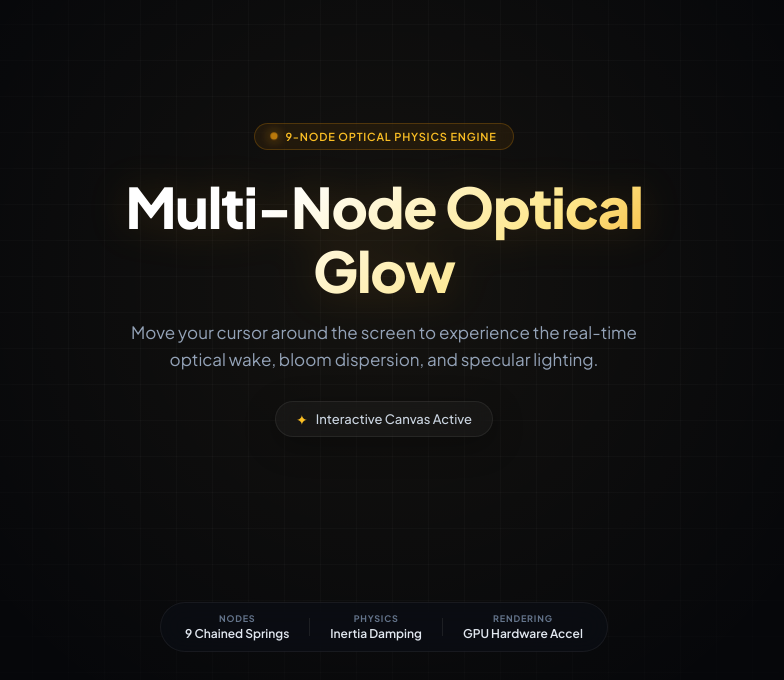
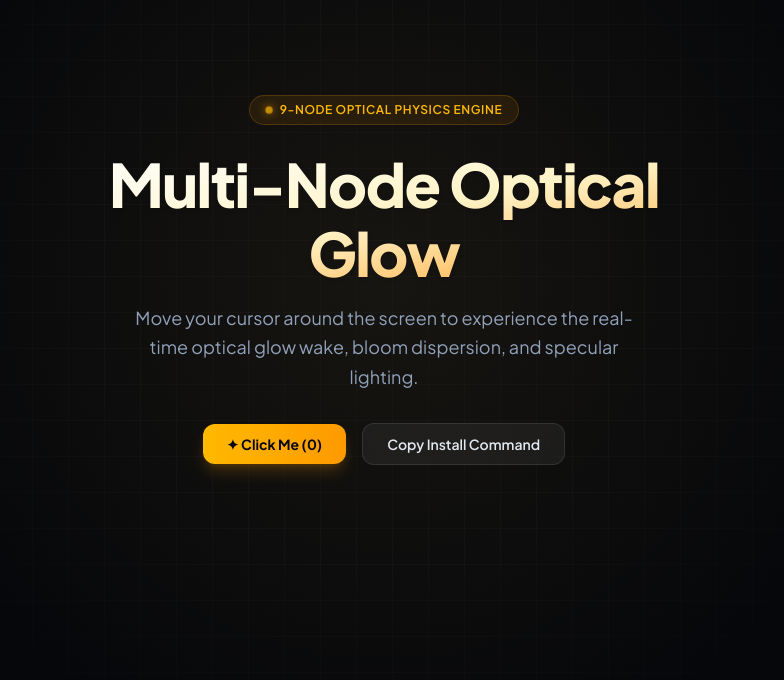
Before and after one commit to Dev-Farrukh/Multi-Node-Optical-Cursor-Glow, a React (Vite) app: page / in a window 1280 px wide. Shown: the part 120-800 px from the top of the page, without its empty margins (256-1040 px from the left). Built offline with nearby package versions, Linux system fonts and the light colour scheme.

Commit message:
Switch to Tailwind CSS and enable text selection and button interactivity

```diff
--- a/src/demos/Effect_Demo.jsx
+++ b/src/demos/Effect_Demo.jsx
@@ -1,54 +1,82 @@
-import React from 'react'
+import React, { useState } from 'react'
 import Glowing_Effect from '../components/ui/Glowing_Effect'
 
 const Effect_Demo = () => {
+  const [clickCount, setClickCount] = useState(0)
+  const [copied, setCopied] = useState(false)
+
+  const handleCopy = (e) => {
+    e.stopPropagation()
+    navigator.clipboard.writeText("npm i multi-node-optical-cursor-glow")
+    setCopied(true)
+    setTimeout(() => setCopied(false), 2000)
+  }
+
   return (
-    <div id="hero" className="glow-stage">
-      {/* Dynamic Specular Sheen Layer driven by CSS variables */}
-      <div className="glow-sheen-layer" />
+    <div
+      id="hero"
+      className="relative w-screen h-screen flex flex-col items-center justify-center bg-[#06070a] text-slate-100 overflow-hidden select-text"
+    >
+      {/* Dynamic Specular Sheen Layer (Follows cursor via CSS Variables) */}
+      <div
+        className="pointer-events-none absolute inset-0 z-0 transition-opacity duration-300"
+        style={{
+          background: 'radial-gradient(850px circle at var(--sheen-x, 50%) var(--sheen-y, 50%), rgba(255, 210, 110, 0.07), transparent 60%)',
+        }}
+      />
 
-      {/* Subtle Background Grid Pattern */}
-      <div className="glow-grid-overlay" />
+      {/* Subtle Background Grid */}
+      <div
+        className="pointer-events-none absolute inset-0 z-0 opacity-20"
+        style={{
+          backgroundImage: `
+            linear-gradient(to right, rgba(255, 255, 255, 0.1) 1px, transparent 1px),
+            linear-gradient(to bottom, rgba(255, 255, 255, 0.1) 1px, transparent 1px)
+          `,
+          backgroundSize: '36px 36px',
+          maskImage: 'radial-gradient(circle at center, black 40%, transparent 85%)',
+          WebkitMaskImage: 'radial-gradient(circle at center, black 40%, transparent 85%)',
+        }}
+      />
 
-      {/* Mount 9-Node Optical Glow Component */}
+      {/* Mount Optical Glow Trail Component */}
       <Glowing_Effect heroId="hero" />
 
-      {/* Center Interactive Content */}
-      <div className="hero-content">
-        <div className="hero-badge">
-          <span className="badge-pulse"></span>
+      {/* Center Interactive Content Area */}
+      <div className="relative z-10 flex flex-col items-center text-center max-w-2xl px-6 pointer-events-auto">
+        {/* Glowing Badge */}
+        <div className="inline-flex items-center gap-2 px-4 py-1.5 rounded-full bg-amber-500/10 border border-amber-500/20 text-amber-400 text-xs font-semibold uppercase tracking-wider mb-6 backdrop-blur-md">
+          <span className="w-1.5 h-1.5 rounded-full bg-amber-400 shadow-[0_0_8px_#f59e0b] animate-pulse-dot" />
           <span>9-Node Optical Physics Engine</span>
         </div>
 
-        <h1 className="hero-title">
+        {/* Headline - fully selectable */}
+        <h1 className="text-4xl sm:text-5xl md:text-6xl font-extrabold tracking-tight leading-[1.15] mb-4 bg-gradient-to-br from-white via-amber-100 to-amber-500 bg-clip-text text-transparent drop-shadow-sm select-text cursor-text">
           Multi-Node Optical Glow
         </h1>
 
-        <p className="hero-subtitle">
-          Move your cursor around the screen to experience the real-time optical wake, bloom dispersion, and specular lighting.
+        {/* Subtitle - fully selectable */}
+        <p className="text-base sm:text-lg text-slate-400 leading-relaxed max-w-lg mb-8 select-text cursor-text">
+          Move your cursor around the screen to experience the real-time optical glow wake, bloom dispersion, and specular lighting.
         </p>
 
-        <div className="hint-pill">
-          <span className="hint-spark">✦</span>
-          <span>Interactive Canvas Active</span>
-        </div>
-      </div>
+        {/* Interactive Buttons (Fully clickable & testable) */}
+        <div className="flex flex-wrap items-center justify-center gap-4 pointer-events-auto z-20">
+          <button
+            type="button"
+            onClick={() => setClickCount((prev) => prev + 1)}
+            className="px-6 py-2.5 rounded-xl text-xs sm:text-sm font-bold bg-gradient-to-r from-amber-400 to-amber-500 hover:from-amber-300 hover:to-amber-400 text-slate-950 shadow-lg shadow-amber-500/20 hover:shadow-amber-500/30 transition-all cursor-pointer active:scale-95"
+          >
+            ✦ Click Me ({clickCount})
+          </button>
 
-      {/* Minimal Bottom Info Bar */}
-      <div className="stage-footer">
-        <div className="footer-metric">
-          <span className="metric-label">Nodes</span>
-          <span className="metric-val">9 Chained Springs</span>
-        </div>
-        <div className="footer-divider" />
-        <div className="footer-metric">
-          <span className="metric-label">Physics</span>
-          <span className="metric-val">Inertia Damping</span>
-        </div>
-        <div className="footer-divider" />
-        <div className="footer-metric">
-          <span className="metric-label">Rendering</span>
-          <span className="metric-val">GPU Hardware Accel</span>
+          <button
+            type="button"
+            onClick={handleCopy}
+            className="px-6 py-2.5 rounded-xl text-xs sm:text-sm font-semibold bg-white/[0.06] hover:bg-white/[0.12] text-slate-200 hover:text-white border border-white/10 hover:border-white/20 backdrop-blur-md transition-all cursor-pointer active:scale-95"
+          >
+            {copied ? '✓ Copied!' : 'Copy Install Command'}
+          </button>
         </div>
       </div>
     </div>
--- a/src/index.css
+++ b/src/index.css
@@ -1,162 +1,19 @@
-/* -------------------------------------------------------------
- * Multi-Node Optical Cursor Glow Engine
- * Pure Vanilla CSS (No Tailwind CSS)
- * ------------------------------------------------------------- */
+@import "tailwindcss";
 
-*, *::before, *::after {
+@layer base {
+  * {
     box-sizing: border-box;
-  margin: 0;
-  padding: 0;
   }
 
-html, body {
-  width: 100%;
-  height: 100%;
+  body {
     background-color: #06070a;
     color: #e2e8f0;
-  font-family: 'Plus Jakarta Sans', -apple-system, BlinkMacSystemFont, 'Segoe UI', Roboto, Oxygen, Ubuntu, Cantarell, sans-serif;
-  -webkit-font-smoothing: antialiased;
-  -moz-osx-font-smoothing: grayscale;
+    font-family: 'Plus Jakarta Sans', -apple-system, BlinkMacSystemFont, sans-serif;
     overflow: hidden;
   }
-
-#root {
-  width: 100%;
-  height: 100%;
 }
 
-/* =============================================================
- * Stage & Layout Styles
- * ============================================================= */
-
-.glow-stage {
-  position: relative;
-  width: 100vw;
-  height: 100vh;
-  display: flex;
-  flex-direction: column;
-  align-items: center;
-  justify-content: center;
-  background-color: #06070a;
-  overflow: hidden;
-  user-select: none;
-}
-
-/* Dynamic radial sheen driven by effect CSS custom properties */
-.glow-sheen-layer {
-  position: absolute;
-  inset: 0;
-  pointer-events: none;
-  z-index: 0;
-  background: radial-gradient(850px circle at var(--sheen-x, 50%) var(--sheen-y, 50%), rgba(255, 210, 110, 0.06), transparent 60%);
-  transition: opacity 0.3s ease;
-}
-
-/* Subtle background grid pattern */
-.glow-grid-overlay {
-  position: absolute;
-  inset: 0;
-  pointer-events: none;
-  z-index: 0;
-  background-size: 36px 36px;
-  background-image:
-    linear-gradient(to right, rgba(255, 255, 255, 0.025) 1px, transparent 1px),
-    linear-gradient(to bottom, rgba(255, 255, 255, 0.025) 1px, transparent 1px);
-  mask-image: radial-gradient(circle at center, black 40%, transparent 85%);
-  -webkit-mask-image: radial-gradient(circle at center, black 40%, transparent 85%);
-}
-
-/* =============================================================
- * Optical Glow Effect Elements (Pure CSS)
- * ============================================================= */
-
-.glow-effect-container {
-  pointer-events: none;
-  position: absolute;
-  inset: 0;
-  z-index: 1;
-  user-select: none;
-  opacity: 0;
-  mix-blend-mode: screen;
-  transition: opacity 0.3s ease;
-  will-change: transform;
-}
-
-.glow-node {
-  position: absolute;
-  left: 0;
-  top: 0;
-  border-radius: 50%;
-  will-change: transform;
-  pointer-events: none;
-}
-
-.glow-core {
-  position: absolute;
-  left: 0;
-  top: 0;
-  border-radius: 50%;
-  will-change: transform;
-  pointer-events: none;
-}
-
-.glow-sparkle {
-  position: absolute;
-  left: 0;
-  top: 0;
-  width: 32px;
-  height: 32px;
-  border-radius: 50%;
-  background: rgba(255, 245, 200, 0.95);
-  filter: blur(4px);
-  box-shadow: 0 0 24px rgba(255, 220, 120, 0.85), 0 0 45px rgba(216, 140, 30, 0.55);
-  will-change: transform;
-  pointer-events: none;
-}
-
-/* =============================================================
- * Center Hero Content
- * ============================================================= */
-
-.hero-content {
-  position: relative;
-  z-index: 10;
-  display: flex;
-  flex-direction: column;
-  align-items: center;
-  text-align: center;
-  max-width: 680px;
-  padding: 24px;
-  pointer-events: none;
-}
-
-.hero-badge {
-  display: inline-flex;
-  align-items: center;
-  gap: 8px;
-  padding: 6px 16px;
-  border-radius: 9999px;
-  background: rgba(245, 158, 11, 0.08);
-  border: 1px solid rgba(245, 158, 11, 0.22);
-  color: #fbbf24;
-  font-size: 11px;
-  font-weight: 600;
-  letter-spacing: 0.8px;
-  text-transform: uppercase;
-  margin-bottom: 24px;
-  backdrop-filter: blur(8px);
-}
-
-.badge-pulse {
-  width: 6px;
-  height: 6px;
-  border-radius: 50%;
-  background: #f59e0b;
-  box-shadow: 0 0 10px #f59e0b;
-  animation: pulse-dot 2s infinite ease-in-out;
-}
-
-@keyframes pulse-dot {
+@keyframes pulse-slow {
   0%, 100% {
     transform: scale(1);
     opacity: 1;
@@ -167,103 +24,6 @@ html, body {
   }
 }
 
-.hero-title {
-  font-size: clamp(32px, 5.5vw, 56px);
-  font-weight: 800;
-  line-height: 1.15;
-  letter-spacing: -1.2px;
-  margin-bottom: 16px;
-  background: linear-gradient(135deg, #ffffff 30%, #fde68a 70%, #f59e0b 100%);
-  -webkit-background-clip: text;
-  -webkit-text-fill-color: transparent;
-  filter: drop-shadow(0 2px 20px rgba(245, 158, 11, 0.15));
+.animate-pulse-dot {
+  animation: pulse-slow 2s infinite ease-in-out;
 }
-
-.hero-subtitle {
-  font-size: clamp(14px, 1.8vw, 17px);
-  font-weight: 400;
-  color: #94a3b8;
-  line-height: 1.6;
-  max-width: 520px;
-  margin-bottom: 28px;
-}
-
-.hint-pill {
-  display: inline-flex;
-  align-items: center;
-  gap: 8px;
-  padding: 8px 20px;
-  border-radius: 9999px;
-  background: rgba(255, 255, 255, 0.03);
-  border: 1px solid rgba(255, 255, 255, 0.07);
-  color: #cbd5e1;
-  font-size: 13px;
-  font-weight: 500;
-  backdrop-filter: blur(10px);
-  box-shadow: 0 8px 32px rgba(0, 0, 0, 0.3);
-}
-
-.hint-spark {
-  color: #fbbf24;
-  font-size: 14px;
-}
-
-/* =============================================================
- * Minimal Bottom Stage Footer
- * ============================================================= */
-
-.stage-footer {
-  position: absolute;
-  bottom: 28px;
-  display: flex;
-  align-items: center;
-  gap: 20px;
-  padding: 10px 24px;
-  border-radius: 9999px;
-  background: rgba(12, 15, 22, 0.65);
-  border: 1px solid rgba(255, 255, 255, 0.06);
-  backdrop-filter: blur(12px);
-  z-index: 10;
-  pointer-events: none;
-}
-
-.footer-metric {
-  display: flex;
-  flex-direction: column;
-  align-items: center;
-  gap: 2px;
-}
-
-.metric-label {
-  font-size: 9px;
-  color: #64748b;
-  text-transform: uppercase;
-  letter-spacing: 0.8px;
-  font-weight: 700;
-}
-
-.metric-val {
-  font-size: 12px;
-  color: #e2e8f0;
-  font-weight: 600;
-}
-
-.footer-divider {
-  width: 1px;
-  height: 18px;
-  background: rgba(255, 255, 255, 0.08);
-}
-
-@media (max-width: 640px) {
-  .stage-footer {
-    gap: 12px;
-    padding: 8px 16px;
-    bottom: 16px;
-  }
-  .footer-metric:nth-child(5) {
-    display: none;
-  }
-  .footer-divider:nth-child(4) {
-    display: none;
-  }
-}
```
Also changed, not shown: src/components/ui/Glowing_Effect.jsx (+7 -6 lines). Lines whose indentation alone changed are shown as unchanged.
